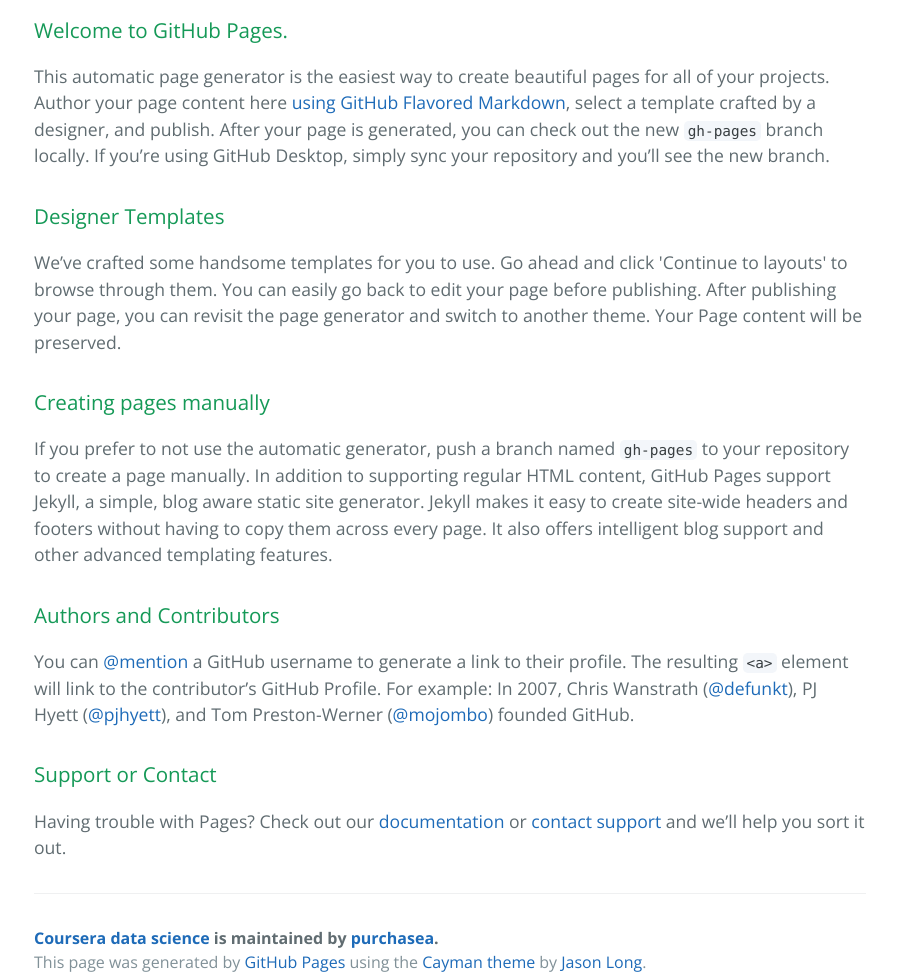
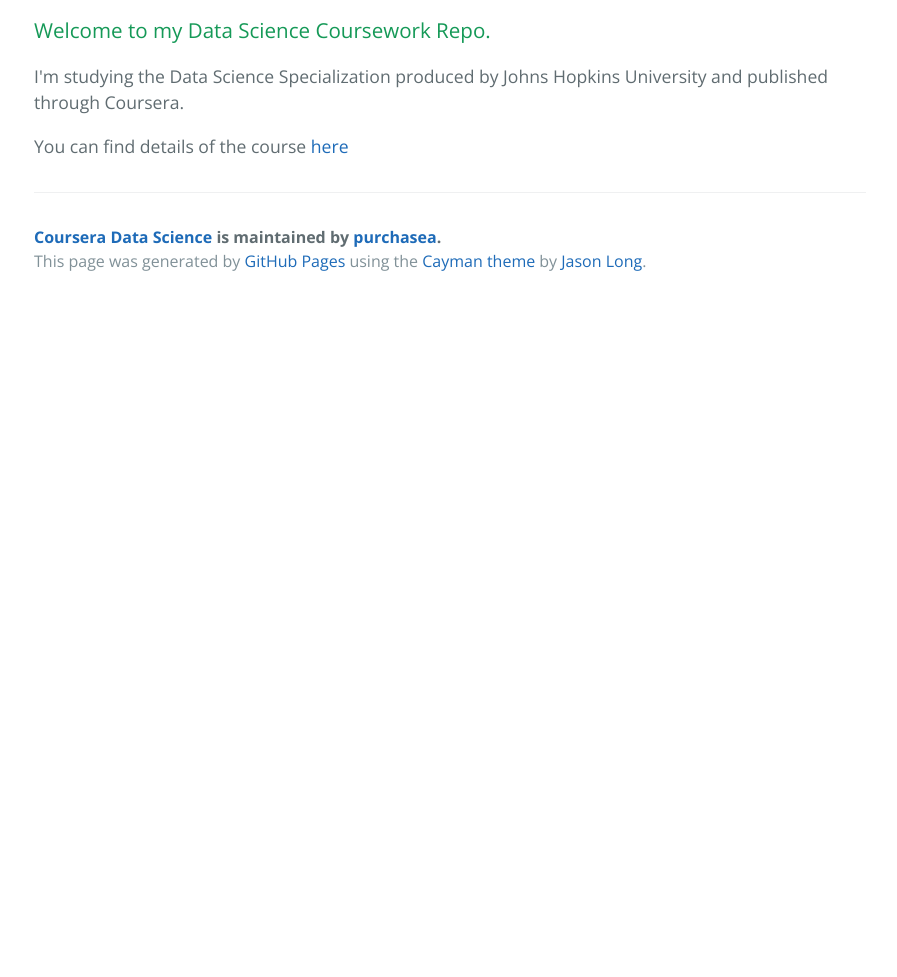
Before and after one commit to purchasea/Coursera_Data_Science, a plain HTML site: page index.html in a window 1280 px wide. Shown: the part 400-1377 px from the top of the page, without its empty margins (190-1087 px from the left). After the commit the page ends 800 px from the top, so only its background shows below. Drawn offline with nearby package versions, Linux system fonts and the light colour scheme.

```diff
--- a/index.html
+++ b/index.html
@@ -2,7 +2,7 @@
 <html lang="en-us">
   <head>
     <meta charset="UTF-8">
-    <title>Coursera data science by purchasea</title>
+    <title>Coursera Data Science by purchasea</title>
     <meta name="viewport" content="width=device-width, initial-scale=1">
     <link rel="stylesheet" type="text/css" href="stylesheets/normalize.css" media="screen">
     <link href='https://fonts.googleapis.com/css?family=Open+Sans:400,700' rel='stylesheet' type='text/css'>
@@ -11,7 +11,7 @@
   </head>
   <body>
     <section class="page-header">
-      <h1 class="project-name">Coursera data science</h1>
+      <h1 class="project-name">Coursera Data Science</h1>
       <h2 class="project-tagline">Repo for Coursera Data Science Coursework</h2>
       <a href="https://github.com/purchasea/Coursera_Data_Science" class="btn">View on GitHub</a>
       <a href="https://github.com/purchasea/Coursera_Data_Science/zipball/master" class="btn">Download .zip</a>
@@ -20,32 +20,14 @@
 
     <section class="main-content">
       <h3>
-<a id="welcome-to-github-pages" class="anchor" href="#welcome-to-github-pages" aria-hidden="true"><span aria-hidden="true" class="octicon octicon-link"></span></a>Welcome to GitHub Pages.</h3>
+<a id="welcome-to-my-data-science-coursework-repo" class="anchor" href="#welcome-to-my-data-science-coursework-repo" aria-hidden="true"><span aria-hidden="true" class="octicon octicon-link"></span></a>Welcome to my Data Science Coursework Repo.</h3>
 
-<p>This automatic page generator is the easiest way to create beautiful pages for all of your projects. Author your page content here <a href="https://guides.github.com/features/mastering-markdown/">using GitHub Flavored Markdown</a>, select a template crafted by a designer, and publish. After your page is generated, you can check out the new <code>gh-pages</code> branch locally. If you’re using GitHub Desktop, simply sync your repository and you’ll see the new branch.</p>
+<p>I'm studying the Data Science Specialization produced by Johns Hopkins University and published through Coursera.</p>
 
-<h3>
-<a id="designer-templates" class="anchor" href="#designer-templates" aria-hidden="true"><span aria-hidden="true" class="octicon octicon-link"></span></a>Designer Templates</h3>
-
-<p>We’ve crafted some handsome templates for you to use. Go ahead and click 'Continue to layouts' to browse through them. You can easily go back to edit your page before publishing. After publishing your page, you can revisit the page generator and switch to another theme. Your Page content will be preserved.</p>
-
-<h3>
-<a id="creating-pages-manually" class="anchor" href="#creating-pages-manually" aria-hidden="true"><span aria-hidden="true" class="octicon octicon-link"></span></a>Creating pages manually</h3>
-
-<p>If you prefer to not use the automatic generator, push a branch named <code>gh-pages</code> to your repository to create a page manually. In addition to supporting regular HTML content, GitHub Pages support Jekyll, a simple, blog aware static site generator. Jekyll makes it easy to create site-wide headers and footers without having to copy them across every page. It also offers intelligent blog support and other advanced templating features.</p>
-
-<h3>
-<a id="authors-and-contributors" class="anchor" href="#authors-and-contributors" aria-hidden="true"><span aria-hidden="true" class="octicon octicon-link"></span></a>Authors and Contributors</h3>
-
-<p>You can <a href="https://help.github.com/articles/basic-writing-and-formatting-syntax/#mentioning-users-and-teams" class="user-mention">@mention</a> a GitHub username to generate a link to their profile. The resulting <code>&lt;a&gt;</code> element will link to the contributor’s GitHub Profile. For example: In 2007, Chris Wanstrath (<a href="https://github.com/defunkt" class="user-mention">@defunkt</a>), PJ Hyett (<a href="https://github.com/pjhyett" class="user-mention">@pjhyett</a>), and Tom Preston-Werner (<a href="https://github.com/mojombo" class="user-mention">@mojombo</a>) founded GitHub.</p>
-
-<h3>
-<a id="support-or-contact" class="anchor" href="#support-or-contact" aria-hidden="true"><span aria-hidden="true" class="octicon octicon-link"></span></a>Support or Contact</h3>
-
-<p>Having trouble with Pages? Check out our <a href="https://help.github.com/pages">documentation</a> or <a href="https://github.com/contact">contact support</a> and we’ll help you sort it out.</p>
+<p>You can find details of the course <a href="https://www.coursera.org/specializations/jhu-data-science">here</a></p>
 
       <footer class="site-footer">
-        <span class="site-footer-owner"><a href="https://github.com/purchasea/Coursera_Data_Science">Coursera data science</a> is maintained by <a href="https://github.com/purchasea">purchasea</a>.</span>
+        <span class="site-footer-owner"><a href="https://github.com/purchasea/Coursera_Data_Science">Coursera Data Science</a> is maintained by <a href="https://github.com/purchasea">purchasea</a>.</span>
 
         <span class="site-footer-credits">This page was generated by <a href="https://pages.github.com">GitHub Pages</a> using the <a href="https://github.com/jasonlong/cayman-theme">Cayman theme</a> by <a href="https://twitter.com/jasonlong">Jason Long</a>.</span>
       </footer>
```
Also changed, not shown: params.json (+2 -2 lines).
